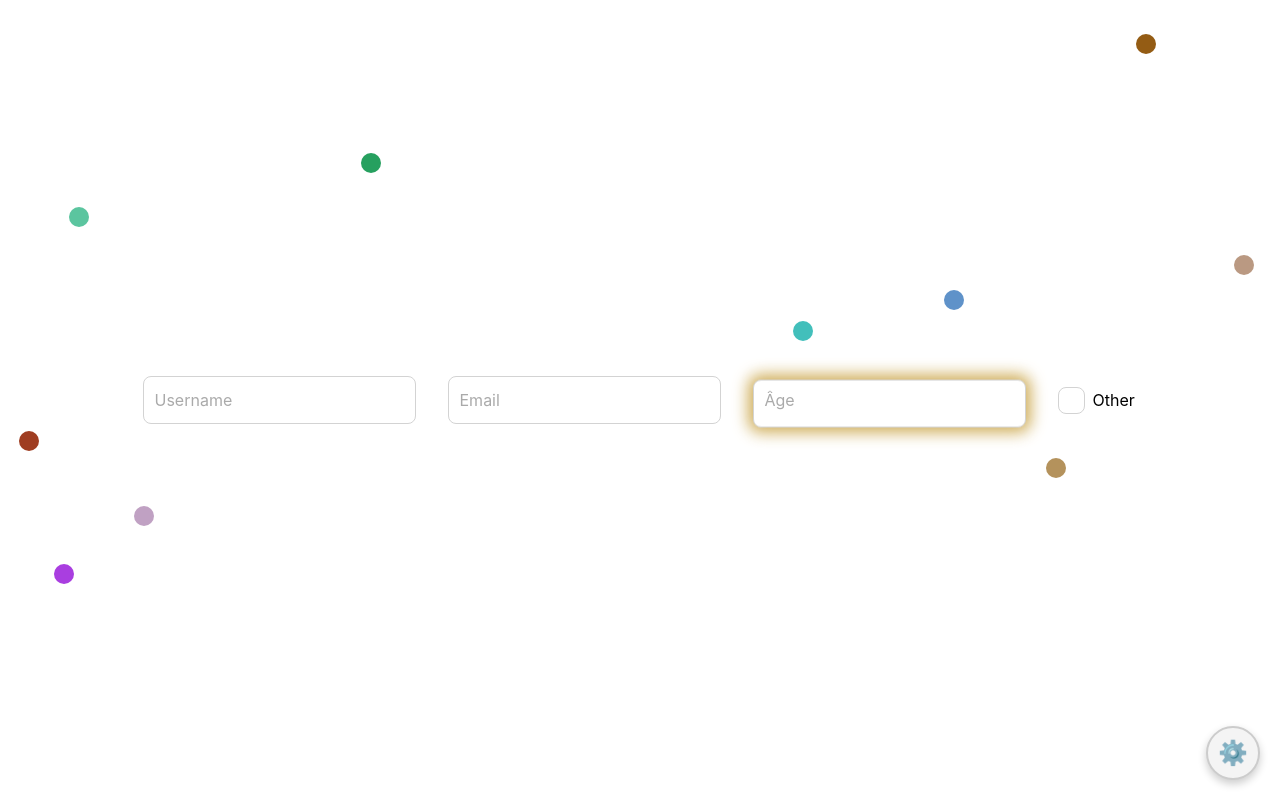
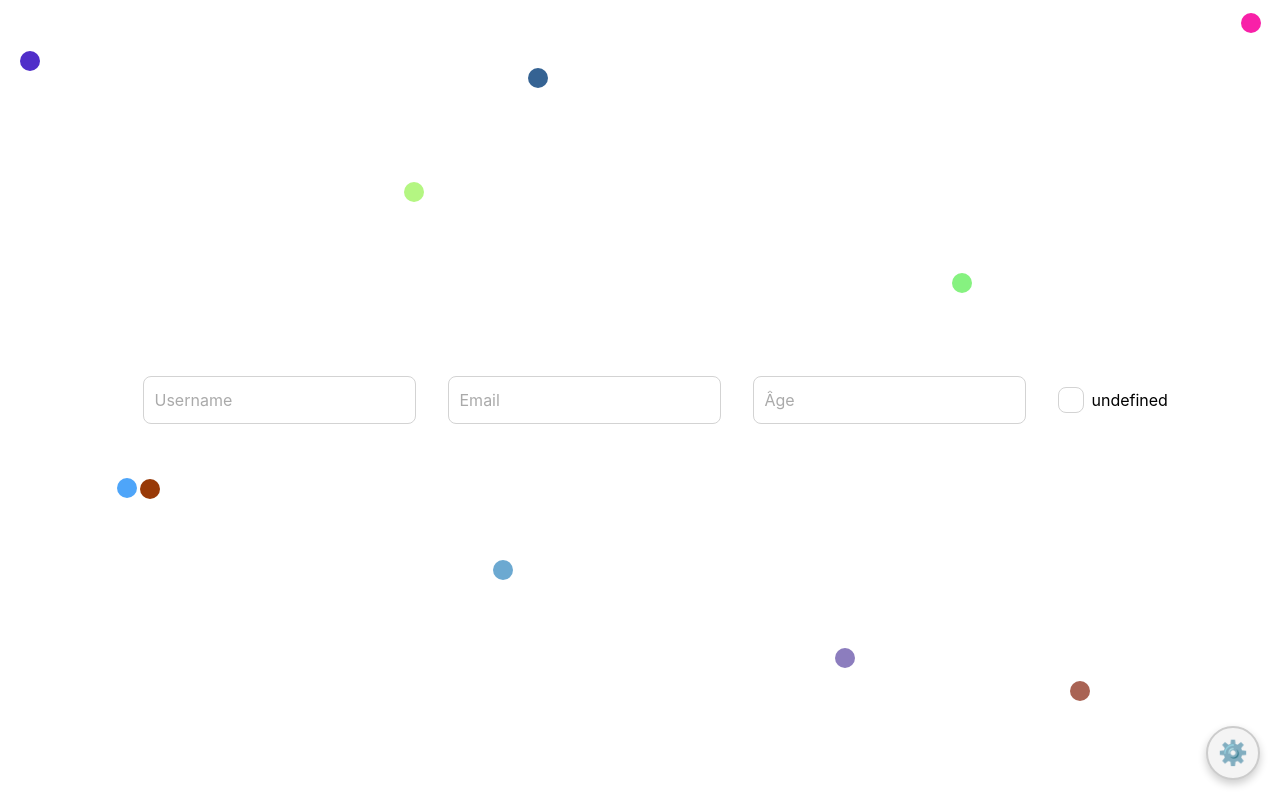
Before and after one commit to Frino50/utils, a Vue app: page / in a window 1280 px wide. Built offline with nearby package versions, Linux system fonts and the light colour scheme.

Commit message:
feat: Amélioration du système de la checkbox pour conforme HTML 5

```diff
--- a/src/App.vue
+++ b/src/App.vue
@@ -16,7 +16,9 @@
         <FloatLabelInput v-model="age" label="Âge" number />
         <TriStateCheckbox
             v-model="gender"
-            :label="listGender"
+            undefined-label="undefined"
+            true-label="true"
+            false-label="false"
             style="width: 3rem"
         />
         <Ball :ball-count="10" />
@@ -33,5 +35,4 @@ const username = ref<string>();
 const mail = ref<string>();
 const age = ref<number>();
 const gender = ref<boolean>();
-const listGender = ref<string[]>(["Other", "Male", "Female"]);
 </script>
--- a/src/components/TriStateCheckbox.vue
+++ b/src/components/TriStateCheckbox.vue
@@ -1,17 +1,28 @@
 <template>
     <div class="main">
-        <div v-if="props.left">
-            {{ label }}
-        </div>
         <div class="center-checkbox">
-            <div :class="checkboxClass" class="checkbox" @click="toggleState">
+            <div
+                :class="checkboxClass"
+                class="checkbox"
+                @click="toggleState()"
+                role="checkbox"
+                :aria-checked="
+                    model === true
+                        ? 'true'
+                        : model === false
+                          ? 'false'
+                          : 'mixed'
+                "
+                tabindex="0"
+                @keydown.space.prevent="toggleState()"
+            >
                 <span v-if="model === true">✓</span>
                 <span v-if="model === false">X</span>
                 <span v-if="model === undefined"></span>
             </div>
         </div>
 
-        <div v-if="!props.left">
+        <div class="label-container">
             {{ label }}
         </div>
     </div>
@@ -20,25 +31,24 @@
 <script lang="ts" setup>
 import { computed } from "vue";
 
-const model = defineModel();
-
+const model = defineModel<boolean | undefined>();
 const props = defineProps<{
-    label?: string[];
-    left?: boolean;
+    undefinedLabel?: string;
+    trueLabel?: string;
+    falseLabel?: string;
 }>();
 
 const emit = defineEmits<(event: "change") => void>();
 
 const label = computed(() => {
-    if (props.label) {
-        if (model.value === undefined) {
-            return props.label[0];
-        } else if (model.value === true) {
-            return props.label[1];
-        } else {
-            return props.label[2];
-        }
+    if (props.undefinedLabel && model.value === undefined) {
+        return props.undefinedLabel;
+    } else if (props.trueLabel && model.value === true) {
+        return props.trueLabel;
+    } else if (props.falseLabel && model.value === false) {
+        return props.falseLabel;
     }
+    return "";
 });
 
 function toggleState() {
@@ -49,6 +59,7 @@ function toggleState() {
     } else {
         model.value = undefined;
     }
+
     emit("change");
 }
 
@@ -70,16 +81,25 @@ const checkboxClass = computed(() => {
     gap: 0.5rem;
 }
 
+.label-container {
+    min-width: 6.25rem;
+    text-align: left;
+    overflow: hidden;
+    text-overflow: ellipsis;
+    white-space: nowrap;
+}
+
 .center-checkbox {
     display: flex;
     align-items: center;
+    flex: 0 0 auto;
 }
 
 .checkbox {
     user-select: none;
     cursor: pointer;
-    width: 25px;
-    height: 25px;
+    width: 1.5rem;
+    height: 1.5rem;
     display: flex;
     align-items: center;
     justify-content: center;
@@ -90,12 +110,12 @@ const checkboxClass = computed(() => {
 .checkbox-true {
     color: white;
     background-color: var(--blue);
-    border: 1px solid var(--blue);
+    border: 0.1rem solid var(--blue);
 }
 
 .checkbox-false {
     background-color: var(--red);
     color: white;
-    border: 1px solid var(--red);
+    border: 0.1rem solid var(--red);
 }
 </style>
```
